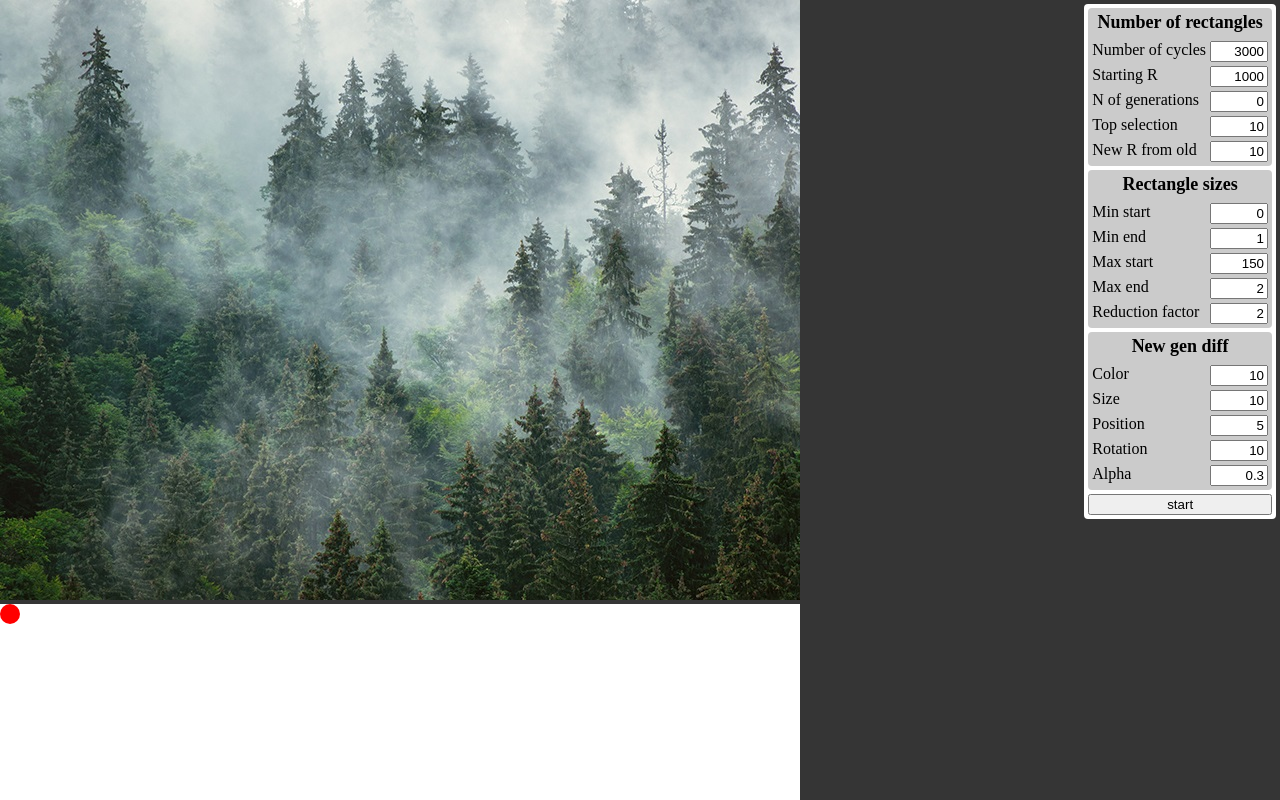
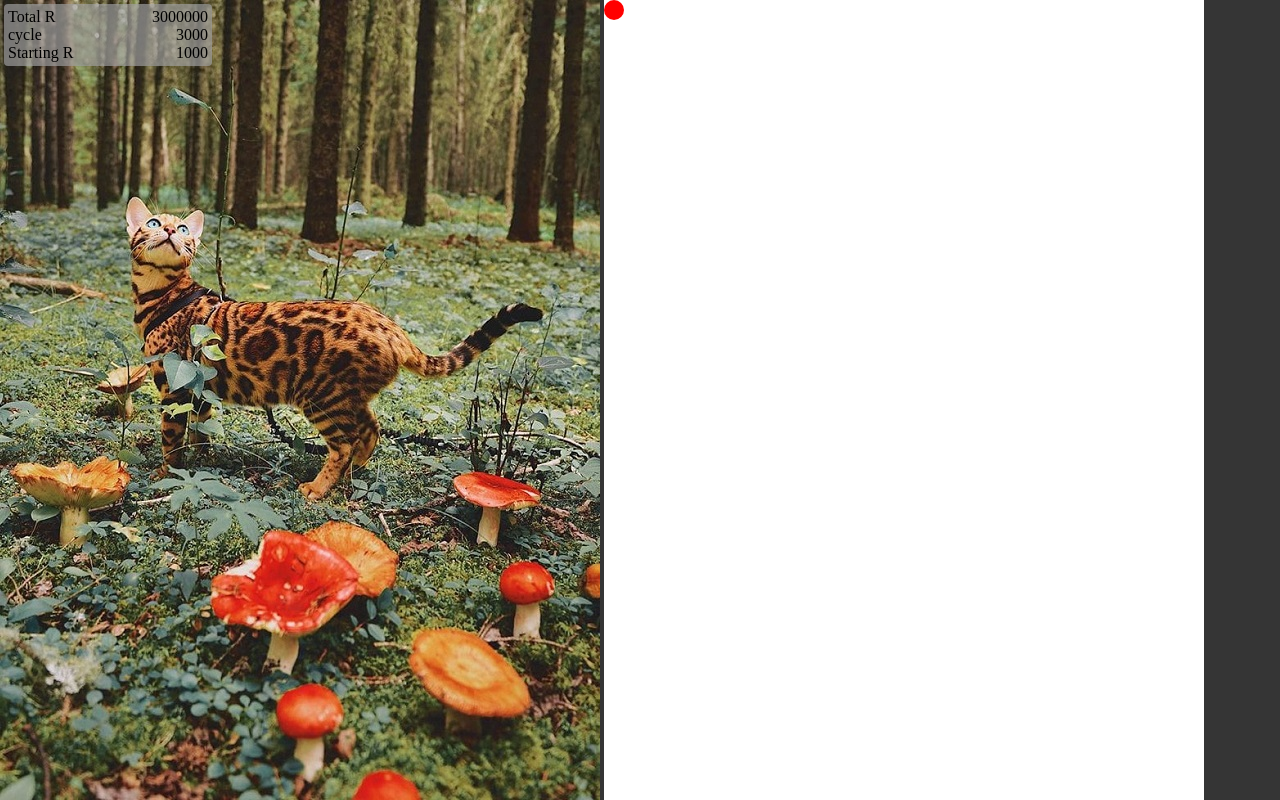
Before and after one commit to TheFrog36/calculateRect2, a plain HTML site: page index.html in a window 1280 px wide. Both pictures are taken after a click on the button "start". Shown: the top 800 px of the page. Drawn offline with Linux system fonts and the light colour scheme.

Commit message:
settings and some infos

```diff
--- a/script.js
+++ b/script.js
@@ -19,7 +19,6 @@ let maxRotationDifference
 let maxOffset
 let maxAlphaDifference
 
-console.log(numberOfCycles * (maxRects + numberOfGenerations * topSelection * nRectsFromOld) + ' tot rects')
 let msTime = 0
 let rectArrayInfo = []
 
@@ -33,7 +32,7 @@ const inputCTX = inputCanvas.getContext('2d')
 const worker = new Worker('./worker.js')
 let targetCanvasData // var for image pixel data
 
-const imgUrl = './images/forest.png'
+const imgUrl = './images/shrooms.png'
 
 msTime = new Date()
 const targetImage = new Image()
@@ -46,6 +45,10 @@ targetImage.onload = () => {
 }
 
 function init() {
+  document.getElementById('highlight-div').style.display = 'block';
+  document.getElementById('settings').style.display = 'none'
+  document.getElementById('infos').style.display = 'flex'
+  updateInfos()
   worker.postMessage({
     instruction: 'start',
     canvasData: targetCanvasData,
@@ -225,3 +228,37 @@ function setNewRFromOld() {
   maxOffset = document.getElementById('position-difference-input').valueAsNumber
   maxAlphaDifference = document.getElementById('alpha-difference-input').valueAsNumber
 }
+
+function updateInfos(){
+  const TR = numberOfCycles * (maxRects + numberOfGenerations * topSelection * nRectsFromOld)
+
+  const info = document.getElementById('infos')
+  const templateBaseInfo = `
+    <div class="single-info">
+      <div class="info-name">Total R</div>
+      <div class="info-value">${TR}</div>
+    </div>
+    <div class="single-info">
+      <div class="info-name">cycle</div>
+      <div class="info-value">${numberOfCycles}</div>
+    </div>
+    <div class="single-info">
+      <div class="info-name">Starting R</div>
+      <div class="info-value">${maxRects}</div>
+    </div>`
+  info.innerHTML = templateBaseInfo
+  const templateGenerationInfo = `
+    <div class="single-info">
+      <div class="info-name">N generations</div>
+      <div class="info-value">${numberOfGenerations}</div>
+    </div>
+    <div class="single-info">
+      <div class="info-name">Top selection</div>
+      <div class="info-value">${topSelection}</div>
+    </div>
+    <div class="single-info">
+      <div class="info-name">New R from old</div>
+      <div class="info-value">${nRectsFromOld}</div>
+    </div>`
+  if(numberOfGenerations>0) info.innerHTML += templateGenerationInfo
+}
--- a/style.css
+++ b/style.css
@@ -25,6 +25,7 @@ html, body {
   left: 0px;
   top: 0px;
   background-color: red;
+  display: none;
 }
 
 #input-canvas{
@@ -80,7 +81,22 @@ input[type=number]{
 }
 
 #infos{
+  display: none;
+  position: fixed;
+  top: 4px;
+  left: 4px;
+  border-radius: 4px;
+  flex-direction: column;
+  background-color: rgba(162, 162, 162, 0.674);
+  color: black;
+  width: 200px;
+  padding: 4px;
+}
 
+.single-info{
+  display: flex;
+  gap: 4px;
+  justify-content: space-between;
 }
 
 #output-text-div{
--- a/worker.js
+++ b/worker.js
@@ -31,7 +31,6 @@ if ('function' === typeof importScripts) {
   importScripts('./rectangle-class.js');
   self.addEventListener('message', function (event) {
     if (event.data.instruction === 'start') {
-      console.log(event.data)
       data = event.data
       targetData = data.canvasData
       canvasWidth = data.canvasData.width
@@ -97,7 +96,7 @@ if ('function' === typeof importScripts) {
         bestScoresArray.fill(0)
         bestRectArray.fill()
         if (bestScore === 0) continue
-        console.log('gen: ' + (gen + 1) + ' cycle: ' + i)
+        if(i%10 ===0) console.log('gen: ' + (gen + 1) + ' cycle: ' + i)
         gen = 0
         //bestRect.alpha = (bestRect.alpha + 1) / 2  //Only when using add2colors2 in checkRectangleDifference
         self.postMessage({ info: 'rectangles', rectangle: bestRect, vertices: bestVertices, perimeter: bestPerimeter, emprovement: bestScore, drawPeri: drawPeri })
```
Also changed, not shown: index.html (+1 -0 lines), images/shrooms.png (added).
